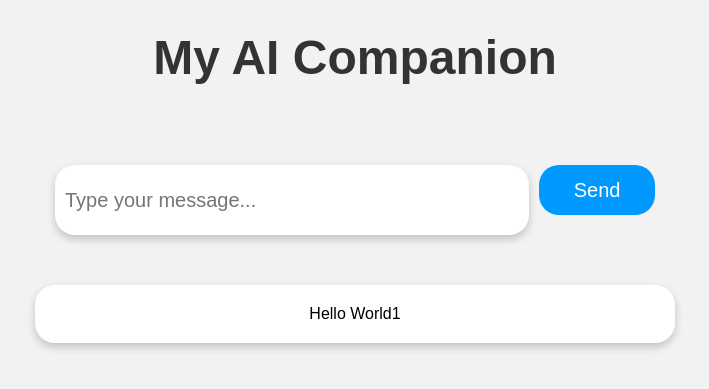
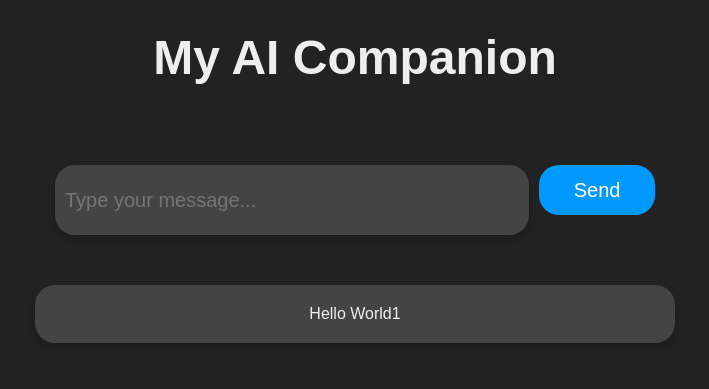
Before and after one commit to erax0r/AuraAI, a Django app: page /home/ in a window 1280 px wide. Shown: the top 389 px of the page, without its empty margins (285-994 px from the left). Run offline with Django 4.2, Linux system fonts and the light colour scheme.

Commit message:
dark theme

```diff
--- a/AuraAI/urls.py
+++ b/AuraAI/urls.py
@@ -18,6 +18,6 @@ from django.urls import path
 from django.conf.urls import include
 
 urlpatterns = [
-    path('admin/', admin.site.urls),
+    # path('admin/', admin.site.urls),
     path('home/', include('home.urls'))
 ]
--- a/home/templates/index.html
+++ b/home/templates/index.html
@@ -4,14 +4,14 @@
     <title>My AI Companion</title>
     <style>
       body {
-        background-color: #f2f2f2;
+        background-color: #222;
         font-family: Arial, sans-serif;
         margin: 0;
         padding: 0;
       }
 
       h1 {
-        color: #333333;
+    color: #eee;
     font-size: 48px;
     margin: 0;
     padding: 30px;
@@ -34,6 +34,8 @@
     outline: none;
     padding: 10px;
     width: 80%;
+    color: #eee;
+    background-color: #444;
   }
 
   button[type="submit"] {
@@ -56,7 +58,7 @@
   }
 
   p {
-        background-color: white;
+    background-color: #444;
     border-radius: 20px;
     box-shadow: 0 4px 8px rgba(0, 0, 0, 0.2);
     margin: 50px auto;
@@ -64,6 +66,7 @@
     padding: 20px;
     text-align: center;
     white-space: pre-wrap;
+    color: #eee;
   }
 </style>
   </head>
--- a/home/urls.py
+++ b/home/urls.py
@@ -3,5 +3,5 @@ from . import views
 
 urlpatterns = [
     path('', views.index, name='index'),
-    # path('', views.home, name='home')
+    # path('', views.home, name='home'),
 ]
```
Lines whose indentation alone changed are shown as unchanged.
